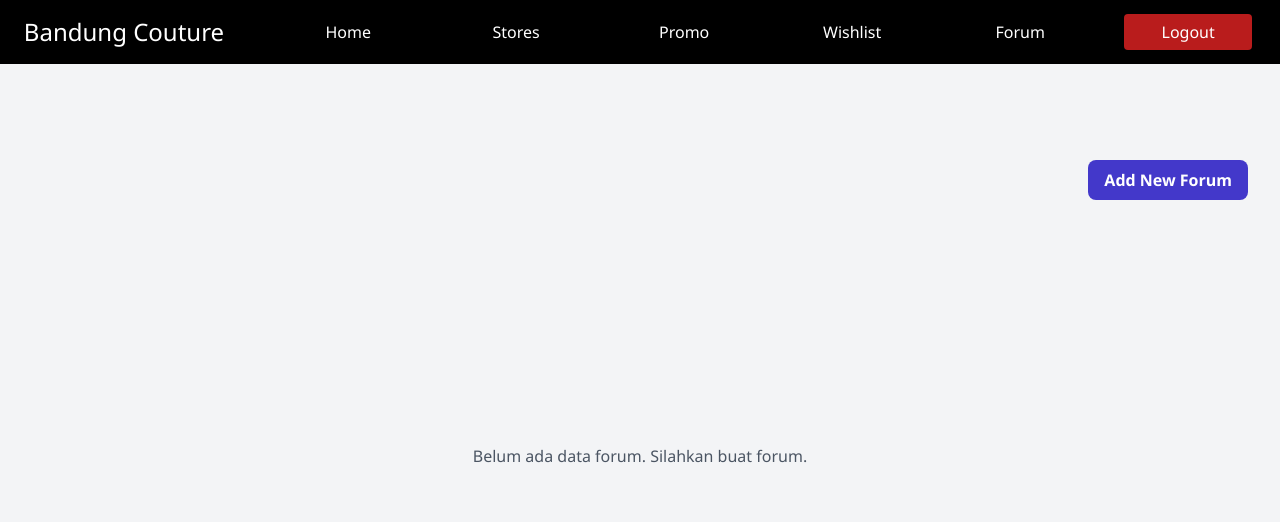
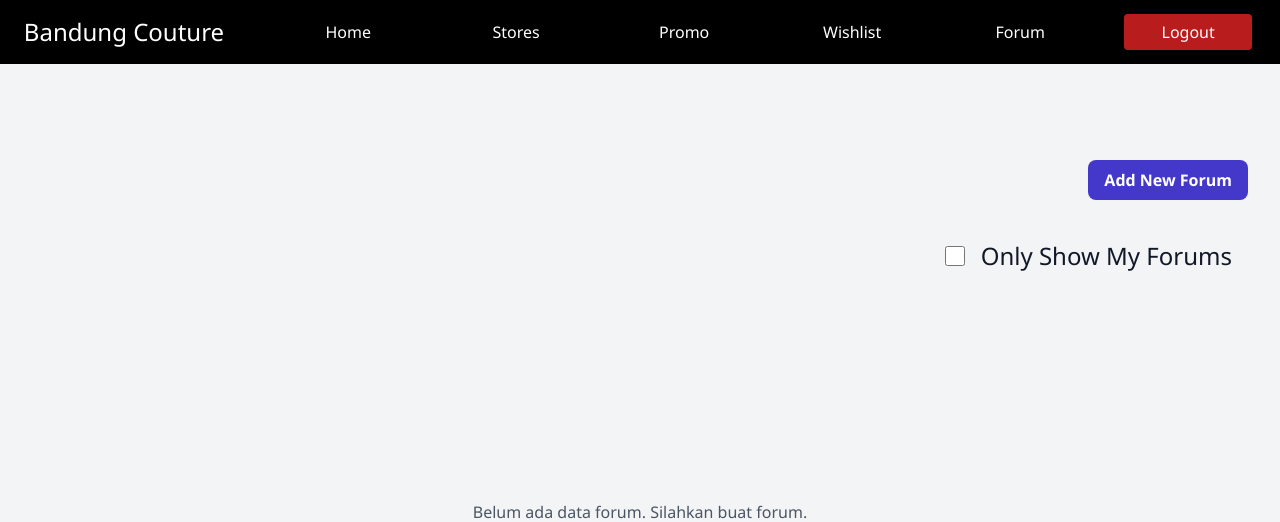
Before and after one commit to PBPgasal24-E01/bandung-couture, a Django app: page /forum/show/ in a window 1280 px wide. Shown: the top 522 px of the page. Run offline with Django 5.2, Linux system fonts and the light colour scheme; the visitor is signed in with stand-in values (Sample User, id 1); data that the repository does not hold is empty; some libraries are stand-ins or nearby versions.

Commit message:
add filter only show the user's forum

```diff
--- a/forum/templates/forum_page.html
+++ b/forum/templates/forum_page.html
@@ -10,17 +10,33 @@
         {% if id_not_found %}
         <div class="text-white py-2 px-4 w-full bg-red-500 rounded-lg hover:bg-red-600">Your requested Forum discussion ID is not Found</div>
         {% endif %}
+
+
         <div class="flex justify-end mb-6">
-          <button class="btn bg-indigo-700 hover:bg-indigo-600 text-white font-bold py-2 px-4 rounded-lg transition duration-300 ease-in-out transform hover:-translate-y-1 hover:scale-105" onclick="showForumForm();">
-            Add New Forum
-          </button>
-          </div>
+            <button class="btn bg-indigo-700 hover:bg-indigo-600 text-white font-bold py-2 px-4 rounded-lg transition duration-300 ease-in-out transform hover:-translate-y-1 hover:scale-105" onclick="showForumForm();">
+              Add New Forum
+            </button>
+        </div>
+
+        <div class="flex cursor-pointer justify-end w-full gap-4 py-2 px-4">
+            <div class="flex items-center">
+              &#8203;
+              <input onclick='refreshForumEntries()' type="checkbox" class="size-5 rounded border-gray-300" id="user-forum" />
+            </div>
+
+            <div>
+              <strong class="text-2xl font-medium text-gray-900"> Only Show My Forums </strong>
+            </div>
+        </div>
 
         <div id="forum_entry_cards"></div>
     </div>
 <script>
     async function getForumEntries() {
-        return fetch("{% url 'forum:show_root_json' %}").then((res) => res.json());
+        if( document.getElementById('user-forum').checked)
+            return fetch("{% url 'forum:show_root_json_filter_user' %}").then((res) => res.json());
+        else
+            return fetch("{% url 'forum:show_root_json' %}").then((res) => res.json());
     }
     async function refreshForumEntries() {
         document.getElementById("forum_entry_cards").innerHTML = "";
--- a/forum/urls.py
+++ b/forum/urls.py
@@ -1,5 +1,5 @@
 from django.urls import path
-from forum.views import show_forum_page, show_root_json, add_forum_entry_ajax, edit_forum, delete_forum, show_forum_page_id, show_json_by_id, show_json_childs_by_id, show_json
+from forum.views import show_forum_page, show_root_json, add_forum_entry_ajax, show_root_json_filter_user, edit_forum, delete_forum, show_forum_page_id, show_json_by_id, show_json_childs_by_id, show_json
 from django.shortcuts import redirect
 
 app_name = 'forum'
@@ -9,6 +9,7 @@ urlpatterns = [
     path('show/', show_forum_page, name='show'),
     path('show/<uuid:id>/', show_forum_page_id, name='show_id'),
     path('show_root_json/', show_root_json, name='show_root_json'),
+    path('show_root_json_filter_user/', show_root_json_filter_user, name='show_root_json_filter_user'),
     path('show_json/', show_json, name='show_json'),
     path('show_json_by_id/<uuid:id>/', show_json_by_id, name='show_json_by_id'),
     path('show_json_childs_by_id/<uuid:id>/', show_json_childs_by_id, name='show_json_childs_by_id'),
--- a/forum/views.py
+++ b/forum/views.py
@@ -29,6 +29,7 @@
     }
     return render(request, "forum_page_id.html", context)
 
+# show all
 def show_json(request):
     data = Forum.objects.all()
     current_user = request.user
@@ -57,6 +58,7 @@
     # Return the data as JSON
     return JsonResponse(forum_entries, safe=False)
 
+# only show the id's data
 def show_json_by_id(request,id) :
     try :
         forum_data = Forum.objects.get(pk=id)
@@ -78,6 +80,7 @@
 
     return JsonResponse(entry, safe=False)
 
+# only show the id's childs
 def show_json_childs_by_id(request,id) :
     data = Forum.objects.filter(parent=id)
     current_user = request.user
@@ -99,9 +102,9 @@
 
         forum_entries.append(entry)
 
-    # Return the data as JSON
     return JsonResponse(forum_entries, safe=False)
 
+# only show root
 def show_root_json(request) :
     data = Forum.objects.filter(parent__isnull=True).order_by("-time")
     current_user = request.user
@@ -123,7 +126,30 @@
 
         forum_entries.append(entry)
 
-    # Return the data as JSON
+    return JsonResponse(forum_entries, safe=False)
+
+# filtered for the user logged in
+def show_root_json_filter_user(request) :
+    data = Forum.objects.filter(parent__isnull=True, user=request.user).order_by("-time")
+    current_user = request.user
+    forum_entries = []
+
+    for forum_data in data:
+
+        entry = {
+            'pk':forum_data.pk,
+            'fields':{
+                'id': forum_data.user.id,
+                'title': forum_data.title,
+                'details': forum_data.details,
+                'time': time_since(forum_data.time),
+                'username': forum_data.user.username,
+                'is_author': (current_user.id == forum_data.user.id),
+            }
+        }
+
+        forum_entries.append(entry)
+
     return JsonResponse(forum_entries, safe=False)
 
 @csrf_exempt
```
